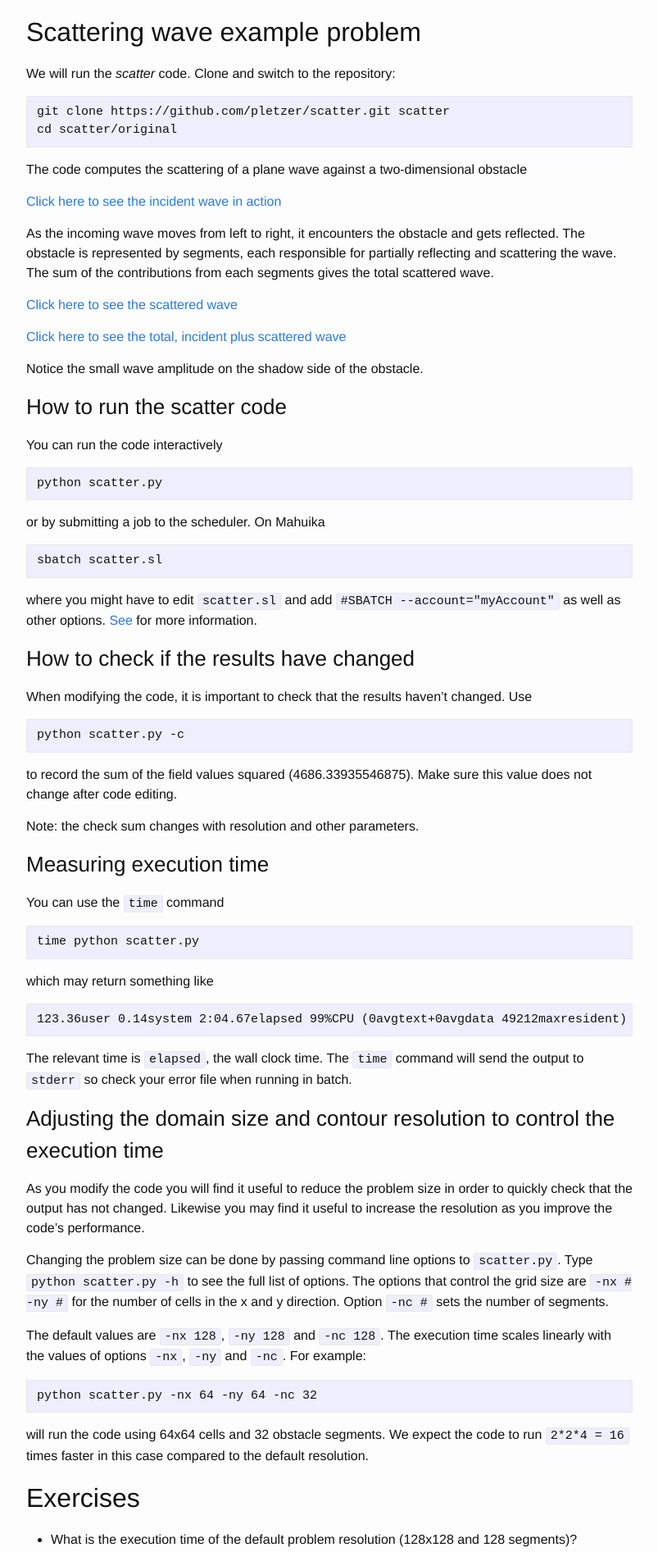
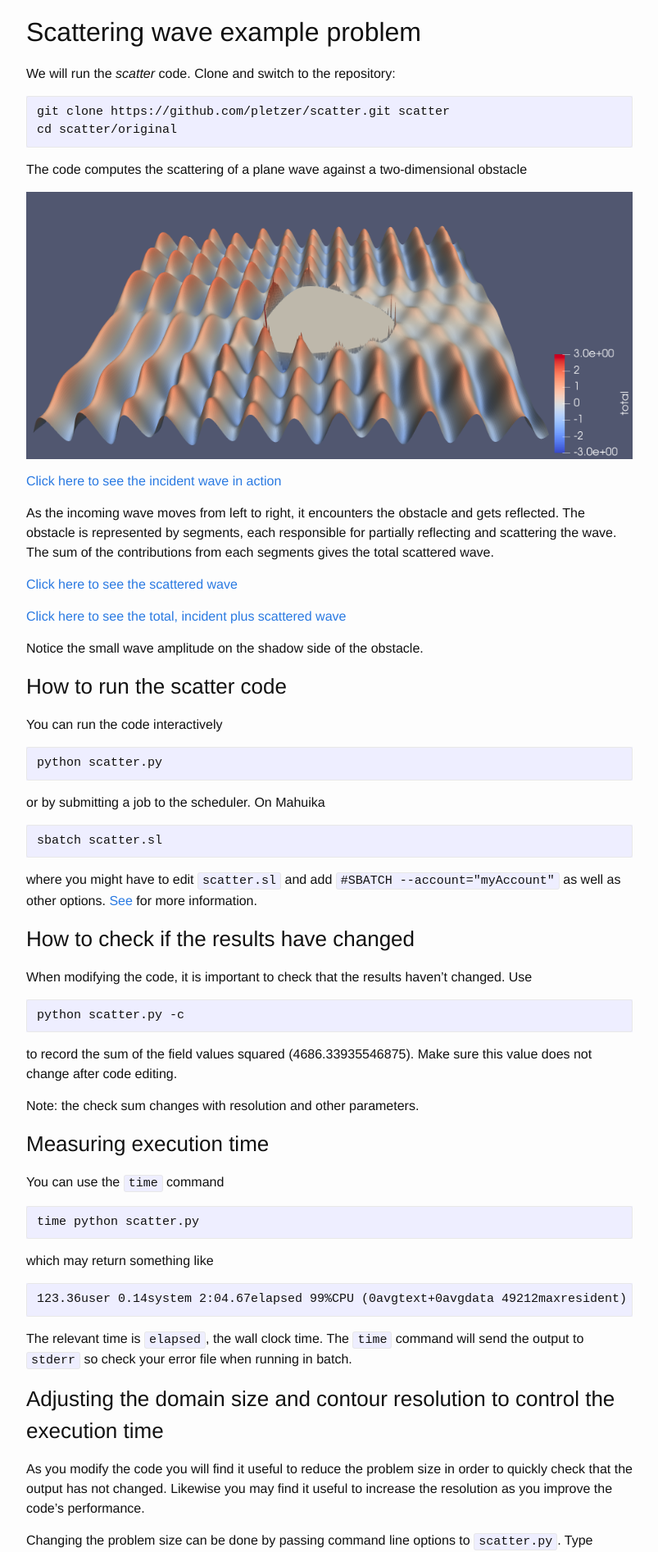
Before and after one commit to nesi/perf-training, a Jekyll site: the page built from _lessons/python-scatter/00-introduction.md, in a window 1280 px wide. Shown: the part 1655-3548 px from the top of the page at 82% size, without its empty margins (238-1041 px from the left). Built offline with Jekyll 4.4.1, drawn with Linux system fonts in a browser that asks for light colours.

Commit message:
+ picture

````diff
--- a/_lessons/python-scatter/00-introduction.md
+++ b/_lessons/python-scatter/00-introduction.md
@@ -59,6 +59,8 @@ cd scatter/original
 ```
 
 The code computes the scattering of a plane wave against a two-dimensional obstacle
+
+[![Waves sloshing on an obstacle](images/waves.png)](images/wave.png)
 
 [Click here to see the incident wave in action](https://youtu.be/FIKSUGk68z8)
 
````
Also changed, not shown: _lessons/python-scatter/images/waves.png (added).
